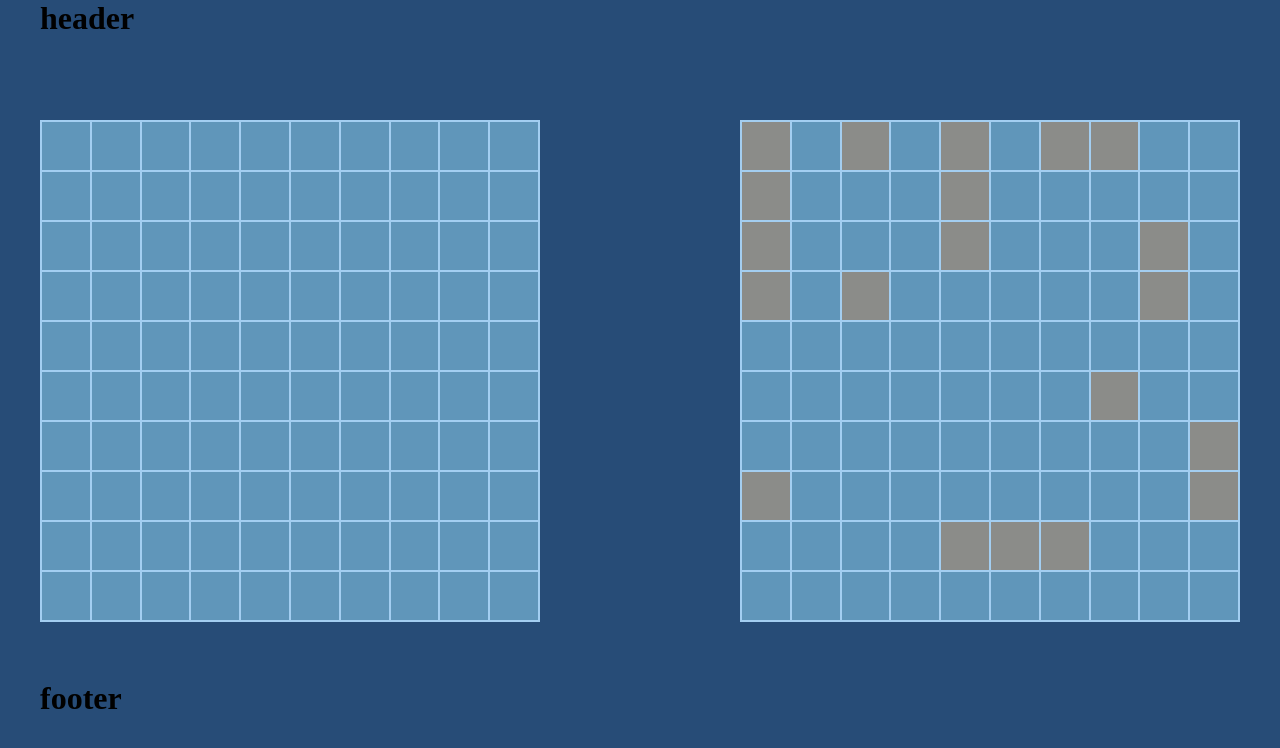
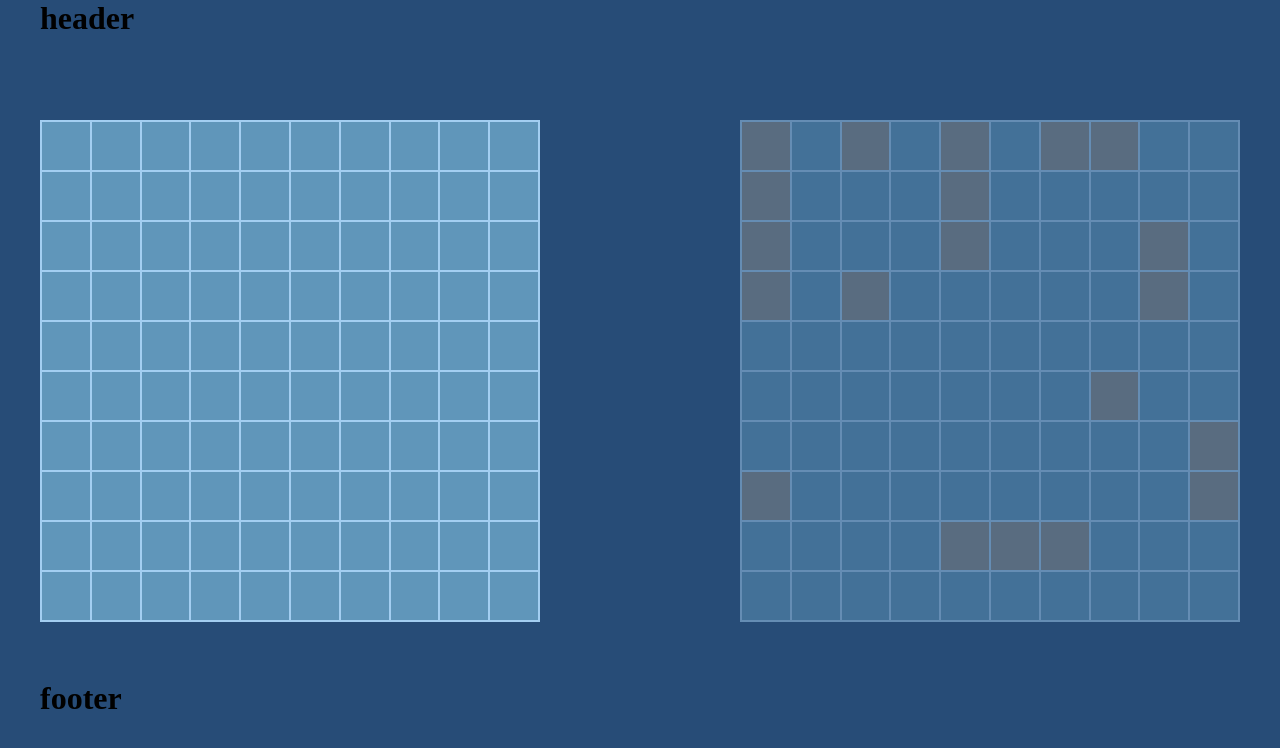
Before and after one commit to thomas-mach/sea_battle, a Vue app: page / in a window 1280 px wide. Shown: the top 748 px of the page. Built offline with nearby package versions, Linux system fonts and the light colour scheme.

Commit message:
Add: autoAttack

```diff
--- a/src/components/gameGrid.vue
+++ b/src/components/gameGrid.vue
@@ -1,9 +1,9 @@
 <template>
-    <div class="grid">
+    <div class="grid" :class="{ 'is-disabled': gridDisabled }">
         <div v-for="(row, rowIndex) in grid" :key="rowIndex" class="row">
             <div v-for="(cell, colIndex) in row" :key="colIndex" class="cell"
                 :class="['cell', { [shipClass]: cell.isShip, 'hit': cell.isHit, 'miss': cell.isActive }]"
-                @click="launchAttack(rowIndex, colIndex)">
+                @click="handleClick(rowIndex, colIndex)">
                 <!-- cell content end logic -->
             </div>
         </div>
@@ -30,15 +30,22 @@ export default {
                 { length: 1 },
                 { length: 1 },
                 { length: 1 },
-            ]
+            ],
+            autoAttack: false,
+
         }
     },
 
     props: {
         shipClass: {
             type: String
+        },
+        gridDisabled: {
+            type: Boolean
         }
+
     },
+
     methods: {
         createGrid() {
             this.grid = Array.from({ length: this.rows }, (_, rowIndex) =>
@@ -90,14 +97,61 @@ export default {
             if (this.grid[row][col].isShip && !this.grid[row][col].isActive) {
                 this.grid[row][col].isHit = true
                 this.grid[row][col].isActive = true
+                return true
             } else if (!this.grid[row][col].isActive) {
                 this.grid[row][col].isActive = true
+                return false
             }
-        }
+            return false
+        },
+
+        handleGridActive(row, col) {
+            if (this.grid[row][col].isHit) {
+
+            }
+            if (!this.grid[row][col].isActive || !this.grid[row][col].isHit)
+                this.$emit('sentData')
+        },
+
+
+        handleClick(row, col) {
+            this.launchAttack(row, col)
+            this.handleGridActive(row, col)
+            this.autoAttack = true
+        },
+
+        triggerAutoAttack() {
+            const randomRow = Math.floor(Math.random() * this.rows);
+            const randomCol = Math.floor(Math.random() * this.cols);
+
+            const hit = this.launchAttack(randomRow, randomCol)
+            this.handleGridActive(randomRow, randomCol);
+            if (hit) {
+                // Se è un colpo, continua ad attaccare
+                setTimeout(() => {
+                    this.triggerAutoAttack();
+                }, 1000); // Aspetta un secondo prima di attaccare di nuovo
+            } else {
+                // Se è un colpo a vuoto, ferma l'attacco automatico
+                this.autoAttack = false;
+            }
+        },
+
     },
+
     created() {
         this.createGrid()
     },
+    watch: {
+        gridDisabled(newValue) {
+            setTimeout(() => {
+                if (!newValue && !this.autoAttack) {
+                    this.triggerAutoAttack();
+                    this.autoAttack = false; // Imposta il flag per attacco automatico
+                }
+            }, 1200)
+        }
+    }
 
 }
 </script>
@@ -134,4 +188,9 @@ export default {
 .miss {
     background-color: var(--light-gray);
 }
+
+.is-disabled {
+    pointer-events: none;
+    opacity: 0.5;
+}
 </style>
--- a/src/components/mainComponent.vue
+++ b/src/components/mainComponent.vue
@@ -3,10 +3,10 @@
         <div class="container">
             <div class="row">
                 <div class="col">
-                    <GameGrid />
+                    <GameGrid @sentData="disableGrid" :gridDisabled="gridDisabled" />
                 </div>
                 <div class="col">
-                    <GameGrid shipClass="ship" />
+                    <GameGrid @sentData="enableGrid" shipClass="ship" :gridDisabled="!gridDisabled" />
                 </div>
             </div>
         </div>
@@ -19,6 +19,28 @@ export default {
     name: 'mainComponent',
     components: {
         GameGrid
+    },
+
+    data() {
+        return {
+            gridDisabled: false,
+        }
+    },
+
+    methods: {
+        disableGrid(data) {
+            console.log(data)
+            setTimeout(() => {
+                this.gridDisabled = true
+            }, 1000)
+
+        },
+        enableGrid() {
+            setTimeout(() => {
+                this.gridDisabled = false
+            }, 1000)
+        },
+
     }
 }
 
```
